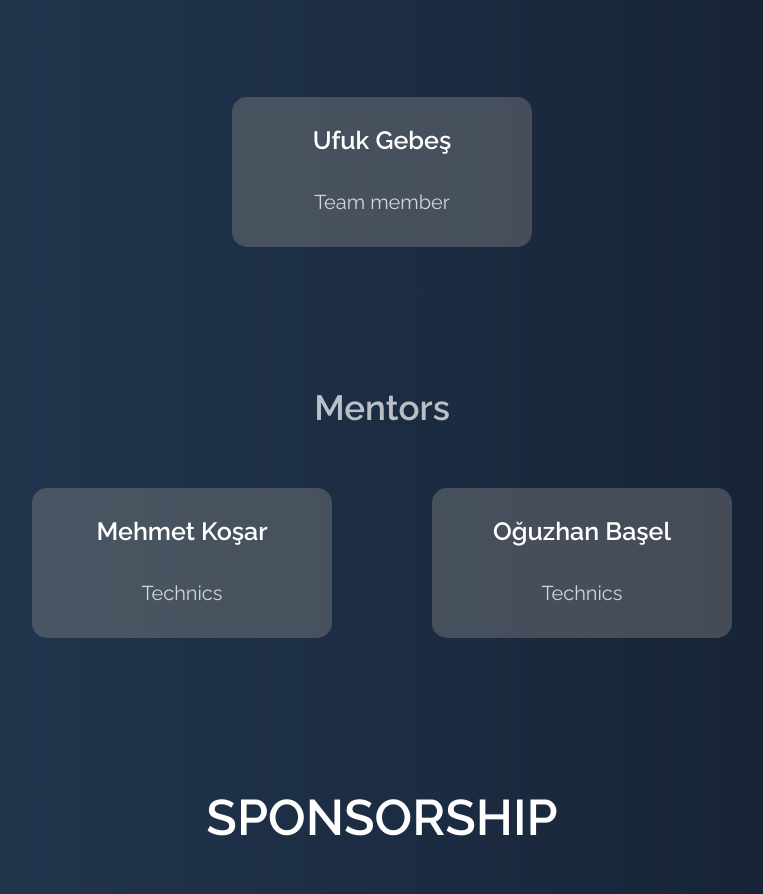
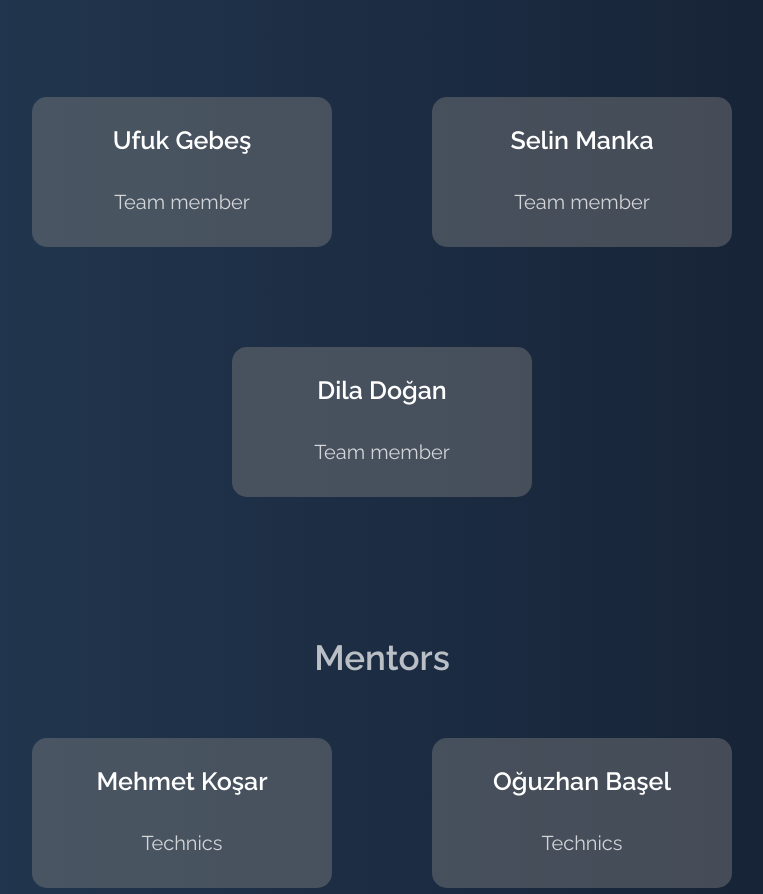
Before and after one commit to LothRobotics/lothrobotics.github.io, a plain HTML site: page index.html in a window 1280 px wide. Shown: the part 3013-3907 px from the top of the page, without its empty margins (258-1021 px from the left). Drawn offline with Linux system fonts and the light colour scheme.

Commit message:
2 team members added

```diff
--- a/index.html
+++ b/index.html
@@ -107,6 +107,16 @@
           <p class="persondescription">Team member</p>
         </div>
 
+        <div class="person">
+          <h3 class="name">Selin Manka</h3>
+          <p class="persondescription">Team member</p>
+        </div>
+
+        <div class="person">
+          <h3 class="name">Dila Doğan</h3>
+          <p class="persondescription">Team member</p>
+        </div>
+
   </div>
 
   <h2 class="insideheaderlight">Mentors</h2>
```
Also changed, not shown: 1 other file.
